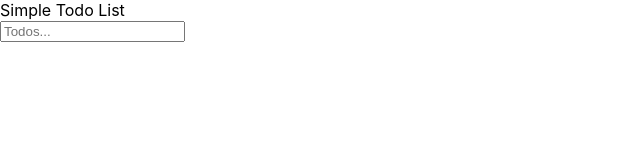
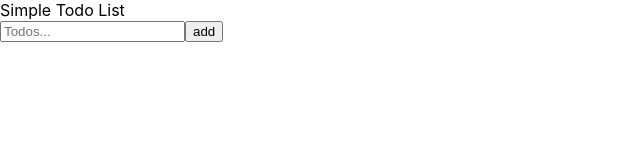
Before and after one commit to handikaadicky/simple_todos_react, a React (Create React App) app: page / in a window 1280 px wide. Shown: the top 160 px of the page, without its empty margins (0-640 px from the left). Built offline with nearby package versions, Linux system fonts and the light colour scheme.

Commit message:
components base

```diff
--- a/src/App.js
+++ b/src/App.js
@@ -1,6 +1,6 @@
 import React, { useState } from "react";
 import "./App.css";
-import InputTodo from "./Components/InputTodo";
+import Form from "./Components/Form";
 
 function App() {
 
@@ -10,7 +10,7 @@ function App() {
   return (
     <div>
       Simple Todo List
-      <InputTodo
+      <Form
         newTodo={newTodo}
         setNewTodo={setNewTodo}
         todos={todos}
--- /dev/null
+++ b/src/Components/Form.js
@@ -0,0 +1,36 @@
+import React from "react";
+import TodoList from "./TodoList";
+
+function Form({ newTodo, setNewTodo, todos, setTodos }) {
+  const handleNewTodoChange = (env) => {
+    env.preventDefault();
+    setNewTodo(env.target.value);
+  };
+
+  const handleNewTodo = (env) => {
+    env.preventDefault();
+    if (newTodo === "") return;
+    setTodos([...todos, { id: Date.now(), text: newTodo }]);
+    setNewTodo("");
+  };
+
+  return (
+    <div>
+      <form>
+        <input
+          value={newTodo}
+          placeholder="Todos..."
+          onChange={handleNewTodoChange}
+        ></input>
+        <button type="reset" onClick={handleNewTodo}>
+          add
+        </button>
+        {todos.map((todo) => (
+          <TodoList key={todo.id} list={todo.text} />
+        ))}
+      </form>
+    </div>
+  );
+}
+
+export default Form;
--- a/src/Components/InputTodo.js
+++ /dev/null
@@ -1,40 +0,0 @@
-import React from "react";
-
-function InputTodo({ newTodo, setNewTodo, todos, setTodos }) {
-  const handleNewTodoChange = (env) => {
-    env.preventDefault();
-    setNewTodo(env.target.value);
-  };
-
-  const handleNewTodo = (env) => {
-    env.preventDefault();
-    if (newTodo === "") return;
-    setTodos([...todos, { id: Date.now(), text: newTodo }]);
-    env.target.reset();
-  };
-
-  const removeTodo = (id) => {
-    todos.filter((todo) => todo.id === id);
-  };
-
-  console.log(todos);
-  console.log(newTodo);
-
-  return (
-    <div>
-      <form onSubmit={handleNewTodo}>
-        <input placeholder="Todos..." onChange={handleNewTodoChange}></input>
-        <ul>
-          {todos.map((todo) => (
-            <li key={todo.id}>
-              {todo.text}
-              <button onClick={() => removeTodo(todo.id)}>delete</button>
-            </li>
-          ))}
-        </ul>
-      </form>
-    </div>
-  );
-}
-
-export default InputTodo;
--- /dev/null
+++ b/src/Components/TodoList.js
@@ -0,0 +1,13 @@
+import React from "react";
+
+function TodoList({ list }) {
+  return (
+    <div>
+      <ul>
+        <li>{list}</li>
+      </ul>
+    </div>
+  );
+}
+
+export default TodoList;
```
